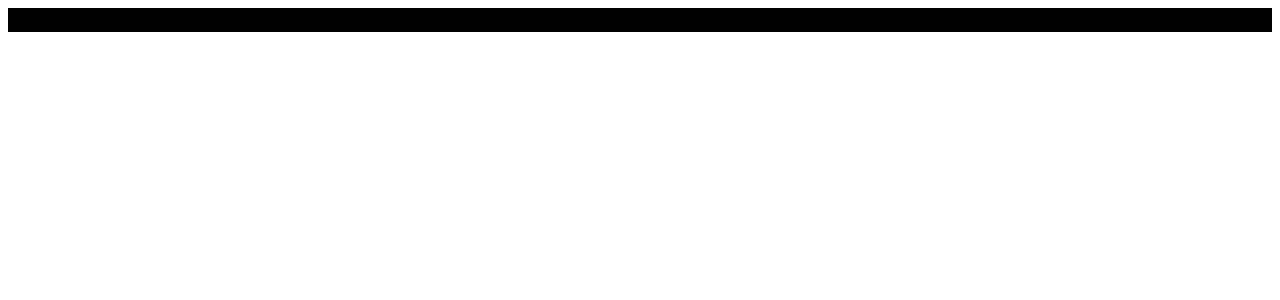
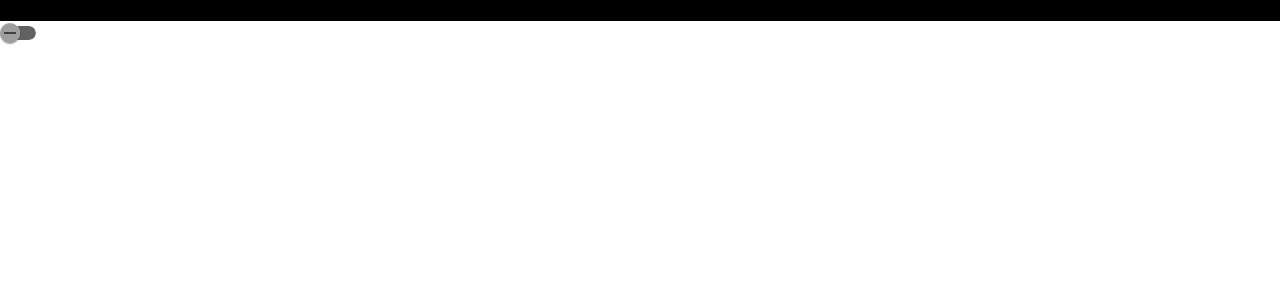
Before and after one commit to emanuelmarcolongo/angular-pdv, an Angular app: page / in a window 1280 px wide. Shown: the top 300 px of the page. Built offline with nearby package versions, Linux system fonts and the light colour scheme.

Commit message:
ui components: create angular material module

```diff
--- a/angular.json
+++ b/angular.json
@@ -30,6 +30,7 @@
               "src/assets"
             ],
             "styles": [
+              "@angular/material/prebuilt-themes/purple-green.css",
               "src/styles.scss"
             ],
             "scripts": []
@@ -93,6 +94,7 @@
               "src/assets"
             ],
             "styles": [
+              "@angular/material/prebuilt-themes/purple-green.css",
               "src/styles.scss"
             ],
             "scripts": []
--- a/package.json
+++ b/package.json
@@ -11,10 +11,12 @@
   "private": true,
   "dependencies": {
     "@angular/animations": "^16.2.0",
+    "@angular/cdk": "^16.2.12",
     "@angular/common": "^16.2.0",
     "@angular/compiler": "^16.2.0",
     "@angular/core": "^16.2.0",
     "@angular/forms": "^16.2.0",
+    "@angular/material": "^16.2.12",
     "@angular/platform-browser": "^16.2.0",
     "@angular/platform-browser-dynamic": "^16.2.0",
     "@angular/router": "^16.2.0",
--- a/src/app/app.component.html
+++ b/src/app/app.component.html
@@ -1 +1,2 @@
 <p class="bg-black">Olá mundo</p>
+<mat-slide-toggle>Toggle me!</mat-slide-toggle>
--- a/src/index.html
+++ b/src/index.html
@@ -6,8 +6,11 @@
   <base href="/">
   <meta name="viewport" content="width=device-width, initial-scale=1">
   <link rel="icon" type="image/x-icon" href="favicon.ico">
+  <link rel="preconnect" href="https://fonts.gstatic.com">
+  <link href="https://fonts.googleapis.com/css2?family=Roboto:wght@300;400;500&display=swap" rel="stylesheet">
+  <link href="https://fonts.googleapis.com/icon?family=Material+Icons" rel="stylesheet">
 </head>
-<body>
+<body class="mat-typography">
   <app-root></app-root>
 </body>
 </html>
--- a/src/styles.scss
+++ b/src/styles.scss
@@ -1 +1,4 @@
 /* You can add global styles to this file, and also import other style files */
+
+html, body { height: 100%; }
+body { margin: 0; font-family: Roboto, "Helvetica Neue", sans-serif; }
```
Also changed, not shown: src/app/app.module.ts (+6 -9 lines), src/utils/angular-material.module.ts (added, +65 -0 lines), 1 other file (tests, documents, lock files or other folders).
